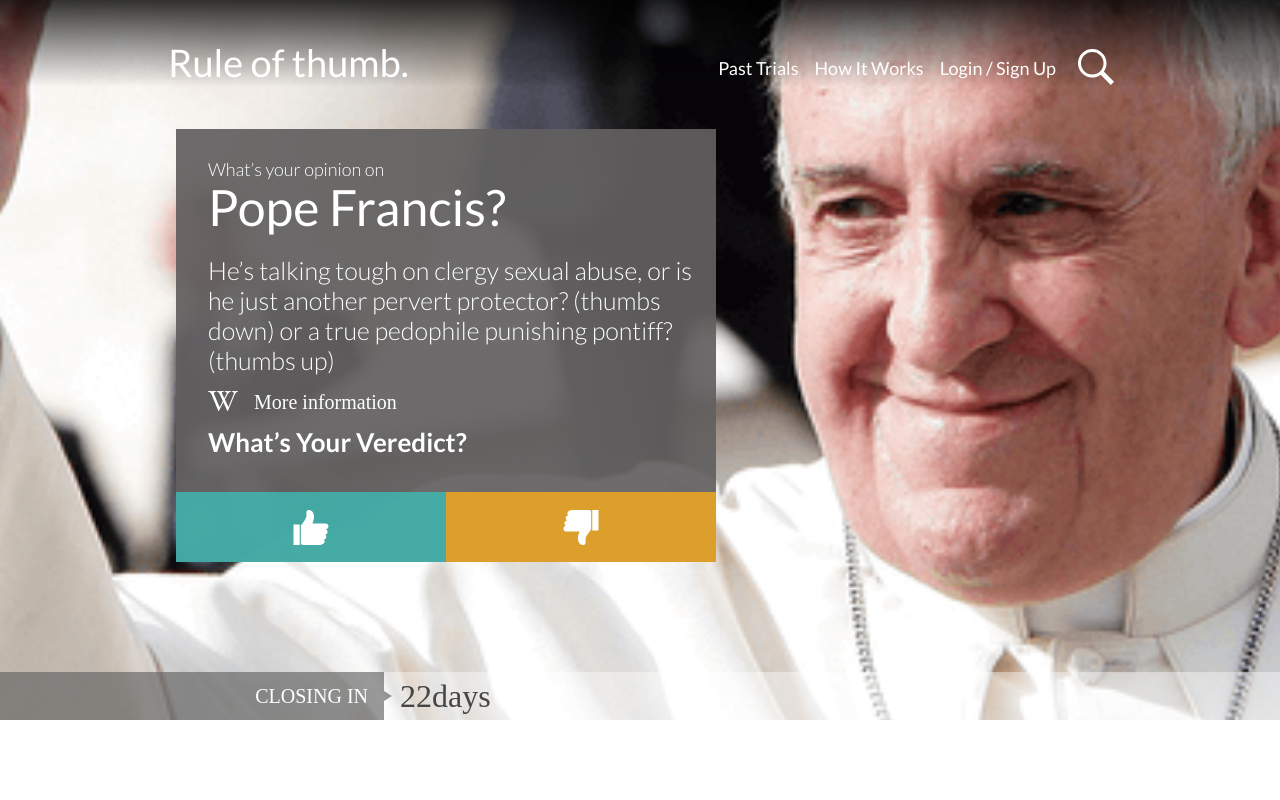
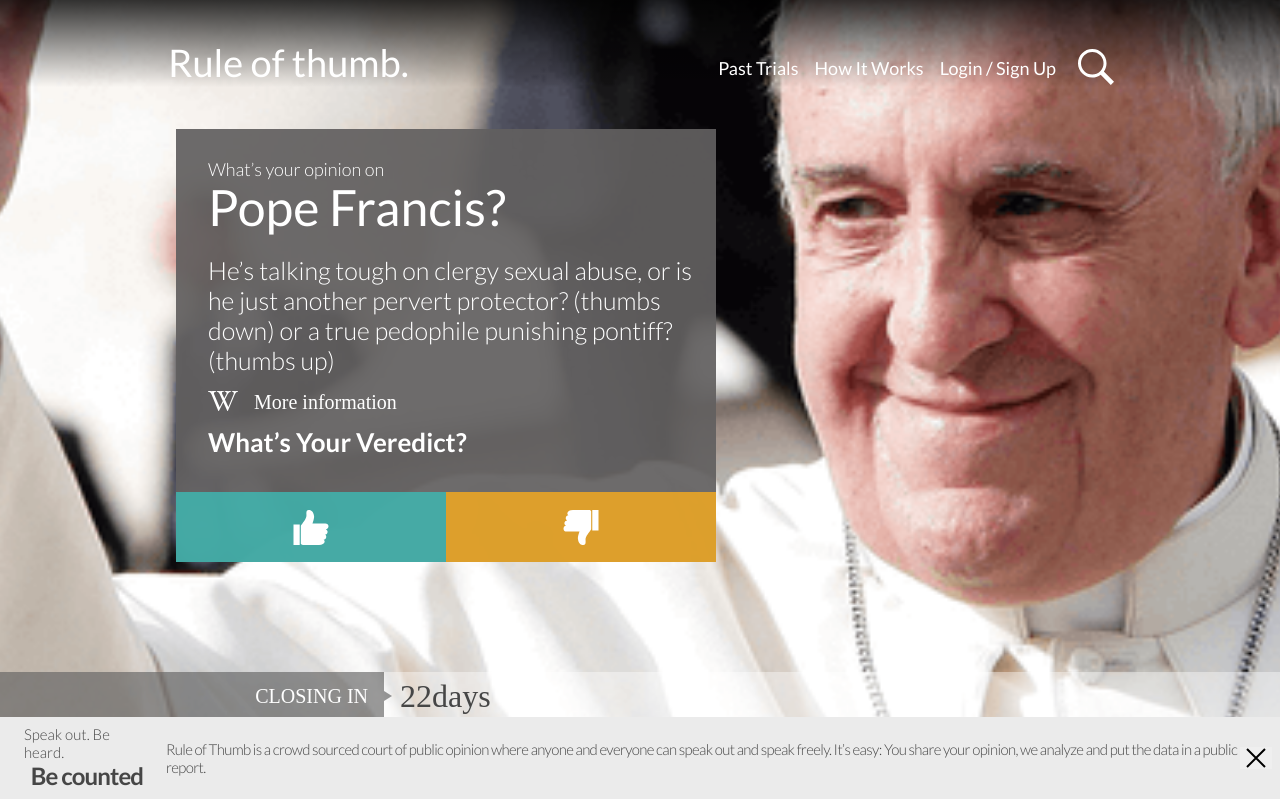
Before and after one commit to Pablorpom/zemoga-ui-test, a Next.js app: page / in a window 1280 px wide. Shown: the top 800 px of the page. Built offline with nearby package versions, Linux system fonts and the light colour scheme.

Commit message:
Adding BannerTop component

```diff
--- /dev/null
+++ b/components/BannerTop/BannerTop.js
@@ -0,0 +1,40 @@
+import { useState } from "react";
+import styles from "./BannerTop.module.scss";
+
+export default function BannerTop() {
+  const [isBannerOpen, setIsBannerOpen] = useState(true);
+  const onClick = () => {
+    if (isBannerOpen) {
+      setIsBannerOpen(false);
+    }
+  };
+  const bannerClass = isBannerOpen
+    ? styles.root
+    : `${styles.root} ${styles.hide}`;
+  return (
+    <aside className={bannerClass} role="doc-tip" aria-label="Speak Out">
+      <div className={styles.left}>
+        <span className={styles.hairline}>Speak out. Be heard.</span>
+        <span className={styles.baseline}>Be counted</span>
+      </div>
+      <div className={styles.right}>
+        <p className={styles.text}>
+          Rule of Thumb is a crowd sourced court of public opinion where anyone
+          and everyone can speak out and speak freely. It’s easy: You share your
+          opinion, we analyze and put the data in a public report.
+        </p>
+      </div>
+      <button
+        onClick={onClick}
+        aria-label="close"
+        className={styles.closeButton}
+      >
+        <svg width="20" height="20" xmlns="http://www.w3.org/2000/svg">
+          <g stroke="#000" strokeWidth="2" fill="none" fillRule="evenodd">
+            <path d="M1 19L19 1M1 1l18 18" />
+          </g>
+        </svg>
+      </button>
+    </aside>
+  );
+}
--- /dev/null
+++ b/components/BannerTop/BannerTop.module.scss
@@ -0,0 +1,66 @@
+@use "sass:map";
+@import "../../styles/palette.scss";
+
+.root {
+  position: relative;
+  top: 30rem;
+  display: flex;
+  align-items: center;
+  justify-content: space-between;
+  padding: 0.5rem;
+  background-color: map.get($palette, "--color-light-gray");
+  @media (min-width: 1100px) {
+    top: 38rem;
+  }
+}
+.hide {
+  display: none;
+}
+
+.left {
+  display: flex;
+  flex-direction: column;
+  justify-content: center;
+  align-items: center;
+  margin-right: 1rem;
+  margin-left: 1rem;
+  min-width: 126px;
+  color: map.get($palette, "--color-dark-gray");
+  .hairline {
+    font-family: Lato;
+    font-style: normal;
+    font-weight: 300;
+    font-size: 15px;
+    line-height: 18px;
+    letter-spacing: -0.9;
+  }
+  .baseline {
+    font-family: Lato;
+    font-style: normal;
+    font-weight: bold;
+    font-size: 24px;
+    line-height: 29px;
+    letter-spacing: -0.9px;
+    color: map.get($palette, "--color-dark-gray");
+  }
+}
+
+.right {
+  .text {
+    font-family: Lato;
+    font-style: normal;
+    font-weight: 300;
+    font-size: 15px;
+    line-height: 18px;
+    letter-spacing: -0.625px;
+    color: map.get($palette, "--color-dark-gray");
+  }
+}
+
+.closeButton {
+  border: none;
+  display: none;
+  @media (min-width: 1100px) {
+    display: flex;
+  }
+}
--- a/pages/index.js
+++ b/pages/index.js
@@ -1,4 +1,5 @@
 import Head from "next/head";
+import BannerTop from "../components/BannerTop/BannerTop";
 import Hero from "../components/Hero/Hero";
 import Navbar from "../components/Navbar/Navbar";
 import styles from "../styles/Home.module.scss";
@@ -12,8 +13,13 @@
         <meta httpEquiv="X-UA-Compatible" content="ie=edge" />
         <title>Rule of Thumb</title>
       </Head>
-      <Navbar />
-      <Hero />
+      <div className={styles.bodyContainer}>
+        <Navbar />
+        <Hero />
+        <div className={styles.center}>
+          <BannerTop />
+        </div>
+      </div>
     </>
   );
 }
```
